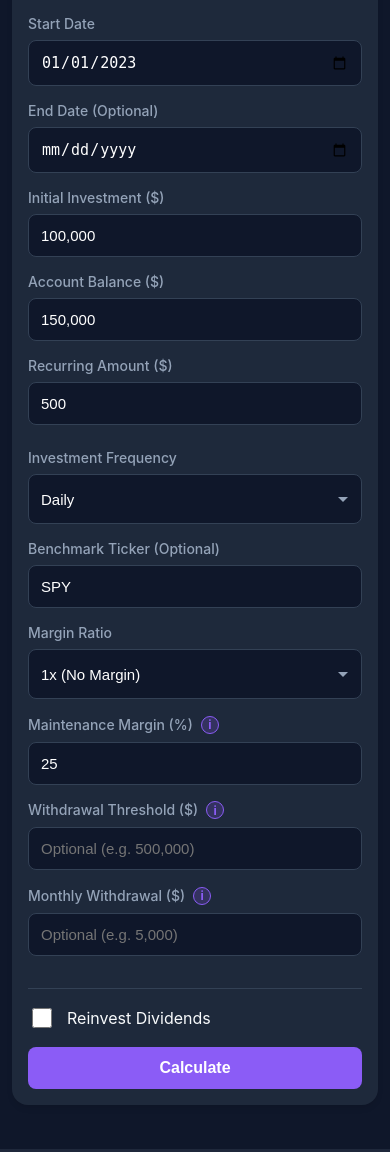
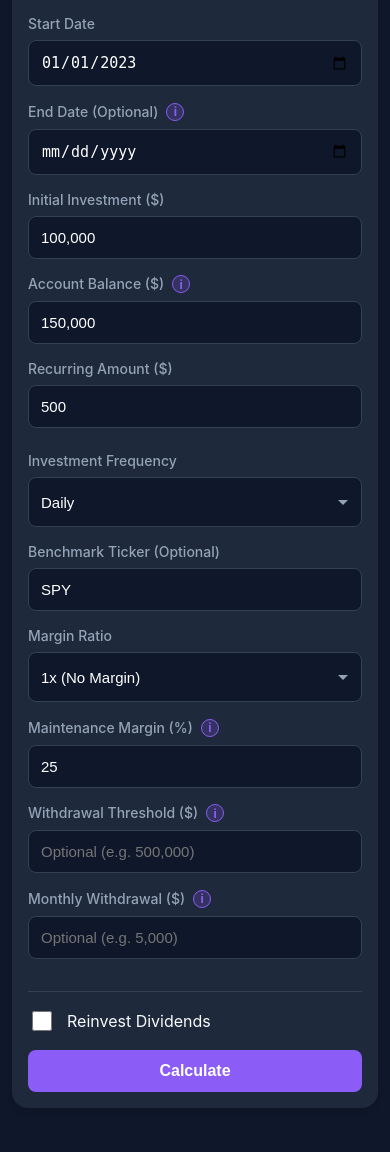
Before and after one commit to prayagparmar/dca-simulator, a Flask app: page / in a window 390 px wide. Shown: the part 2436-3588 px from the top of the page. Run offline with Flask 3, Linux system fonts and the light colour scheme.

Commit message:
v3.1.1: Add tooltips for End Date and Account Balance fields
Extended tooltip coverage to help users understand two more key fields.

New Tooltips:
✅ End Date (Optional): Explains optional nature, defaults to today, and use for historical "what if" scenarios
✅ Account Balance ($): Clarifies cash limit behavior, margin interaction, and unlimited cash mode

Technical:
- 2 new tooltip-enabled labels
- Follows existing tooltip pattern from v3.0
- Pure CSS implementation (no JS changes needed)
- Mobile-responsive positioning

Total Tooltips Now:
1. End Date (Optional) ← NEW
2. Account Balance ($) ← NEW
3. Maintenance Margin (%)
4. Withdrawal Threshold ($)
5. Monthly Withdrawal ($)

🤖 Generated with [Claude Code](https://claude.com/claude-code)

Co-Authored-By: Claude <noreply@anthropic.com>

```diff
--- a/templates/index.html
+++ b/templates/index.html
@@ -91,7 +91,13 @@
                         <input type="date" id="start-date" value="2023-01-01">
                     </div>
                     <div class="input-group">
-                        <label for="end-date">End Date (Optional)</label>
+                        <label for="end-date" class="label-with-tooltip">
+                            <span>End Date (Optional)</span>
+                            <div class="tooltip-container">
+                                <span class="tooltip-icon">i</span>
+                                <span class="tooltip-text">End date for the simulation. If left blank, simulates from start date to today. Use this to test "what if" scenarios during specific historical periods (e.g., through the 2008 crisis, COVID crash, etc.).</span>
+                            </div>
+                        </label>
                         <input type="date" id="end-date">
                     </div>
                     <div class="input-group">
@@ -100,7 +106,13 @@
                             inputmode="numeric">
                     </div>
                     <div class="input-group">
-                        <label for="account-balance">Account Balance ($)</label>
+                        <label for="account-balance" class="label-with-tooltip">
+                            <span>Account Balance ($)</span>
+                            <div class="tooltip-container">
+                                <span class="tooltip-icon">i</span>
+                                <span class="tooltip-text">Maximum cash available for investing. Once this amount is fully invested, no more purchases are made (unless using margin). Leave blank for unlimited cash. Useful for simulating "invest until cash depletes" scenarios.</span>
+                            </div>
+                        </label>
                         <input type="text" id="account-balance" placeholder="Optional (e.g. 5,000)" value="150,000"
                             inputmode="numeric">
                     </div>
```
